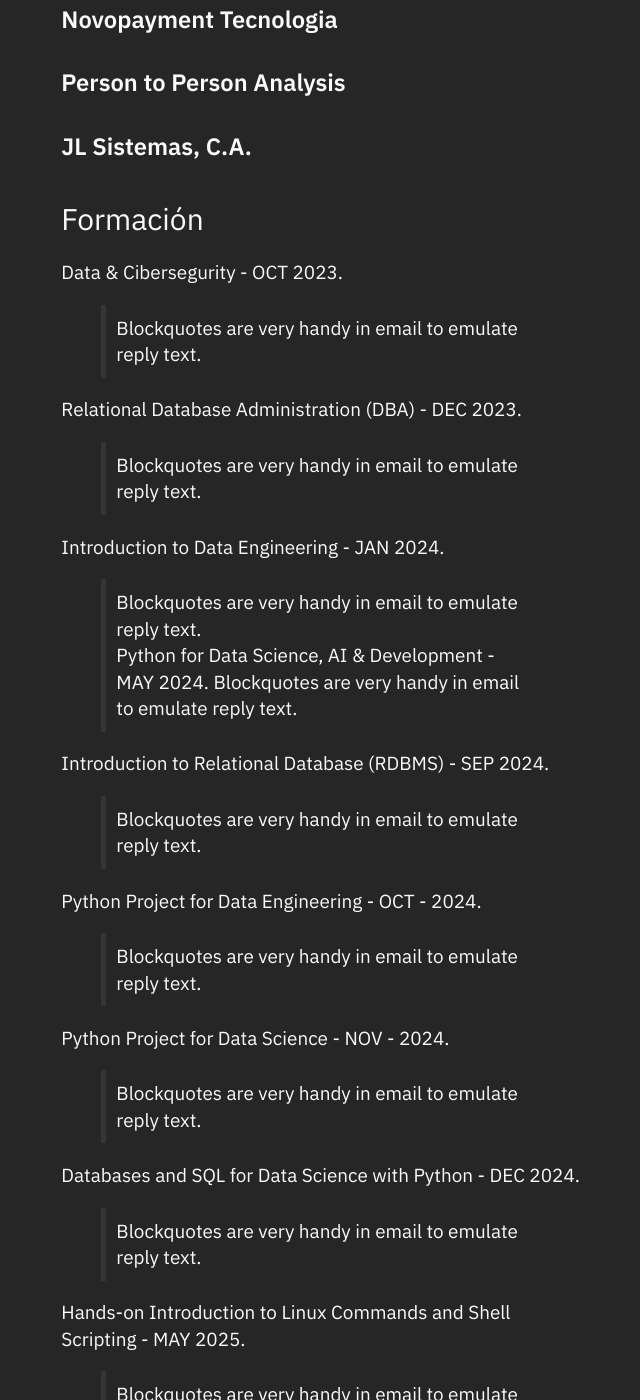
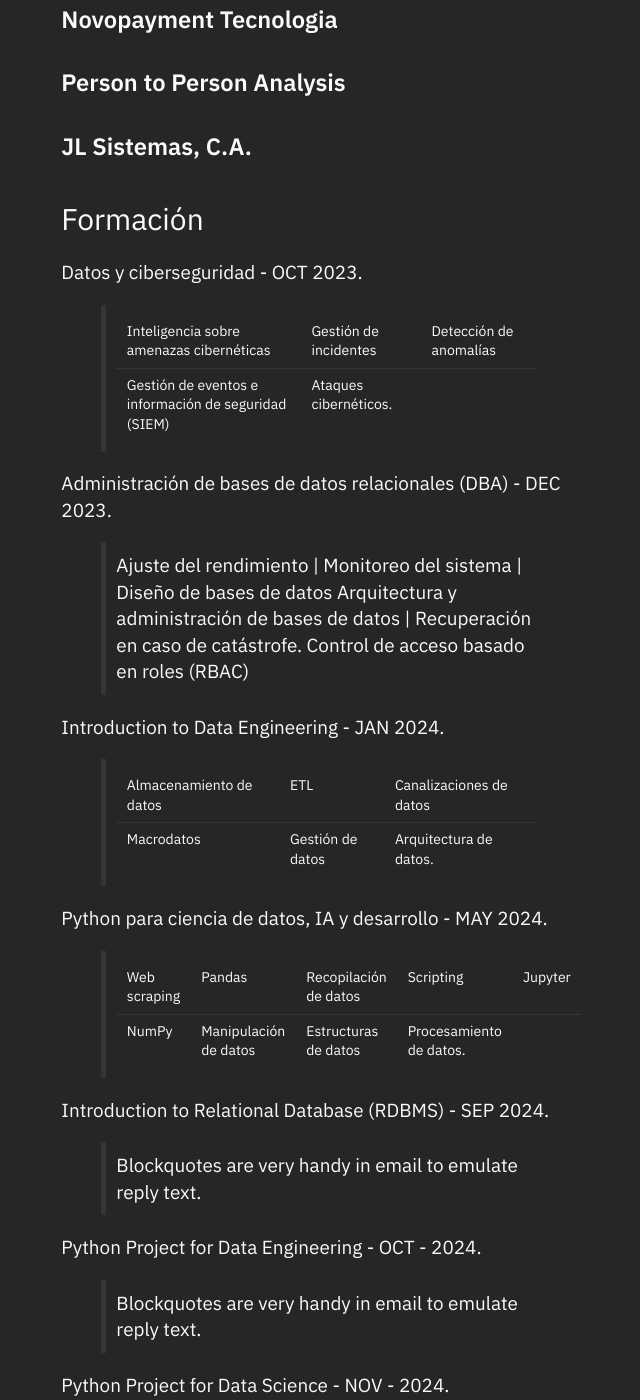
Before and after one commit to batistayureiba/batistayureiba.github.io, a Jekyll site: the page built from _posts/2025-05-24-about.md, in a window 1280 px wide and 1400 px high, scrolled down 1022 px. Shown: the whole window, without its empty margins (317-957 px from the left). Built offline with Jekyll 4.4.1, drawn with Linux system fonts in a browser that asks for light colours.

Commit message:
Update 2025-05-24-about.md

```diff
--- a/_posts/2025-05-24-about.md
+++ b/_posts/2025-05-24-about.md
@@ -22,17 +22,24 @@
 #### JL Sistemas, C.A.
 ### Formación
 
-Data & Cibersegurity - OCT 2023.
-> Blockquotes are very handy in email to emulate reply text.
+Datos y ciberseguridad - OCT 2023.
+> Inteligencia sobre amenazas cibernéticas | Gestión de incidentes | Detección de anomalías
+> Gestión de eventos e información de seguridad (SIEM) | Ataques cibernéticos.
 
-Relational Database Administration (DBA) - DEC 2023.
-> Blockquotes are very handy in email to emulate reply text.
+
+Administración de bases de datos relacionales (DBA) - DEC 2023.
+> Ajuste del rendimiento | Monitoreo del sistema | Diseño de bases de datos
+> Arquitectura y administración de bases de datos | Recuperación en caso de catástrofe.
+> Control de acceso basado en roles (RBAC)
 
 Introduction to Data Engineering - JAN 2024.
-> Blockquotes are very handy in email to emulate reply text.
->
-Python for Data Science, AI & Development - MAY 2024.
-> Blockquotes are very handy in email to emulate reply text.
+> Almacenamiento de datos | ETL | Canalizaciones de datos
+> Macrodatos | Gestión de datos | Arquitectura de datos.
+
+
+Python para ciencia de datos, IA y desarrollo - MAY 2024.
+> Web scraping | Pandas | Recopilación de datos | Scripting | Jupyter
+> NumPy |Manipulación de datos | Estructuras de datos | Procesamiento de datos.
 
 Introduction to Relational Database (RDBMS) - SEP 2024.
 > Blockquotes are very handy in email to emulate reply text.
```
